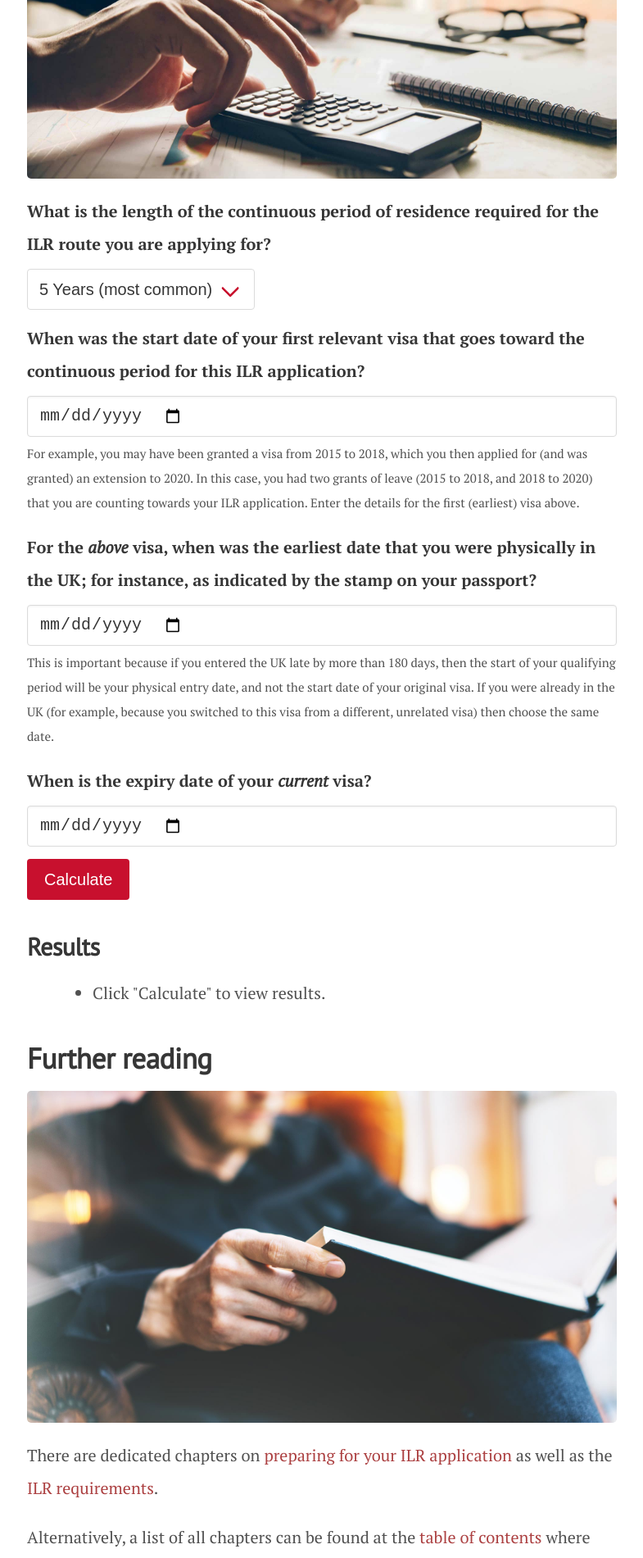
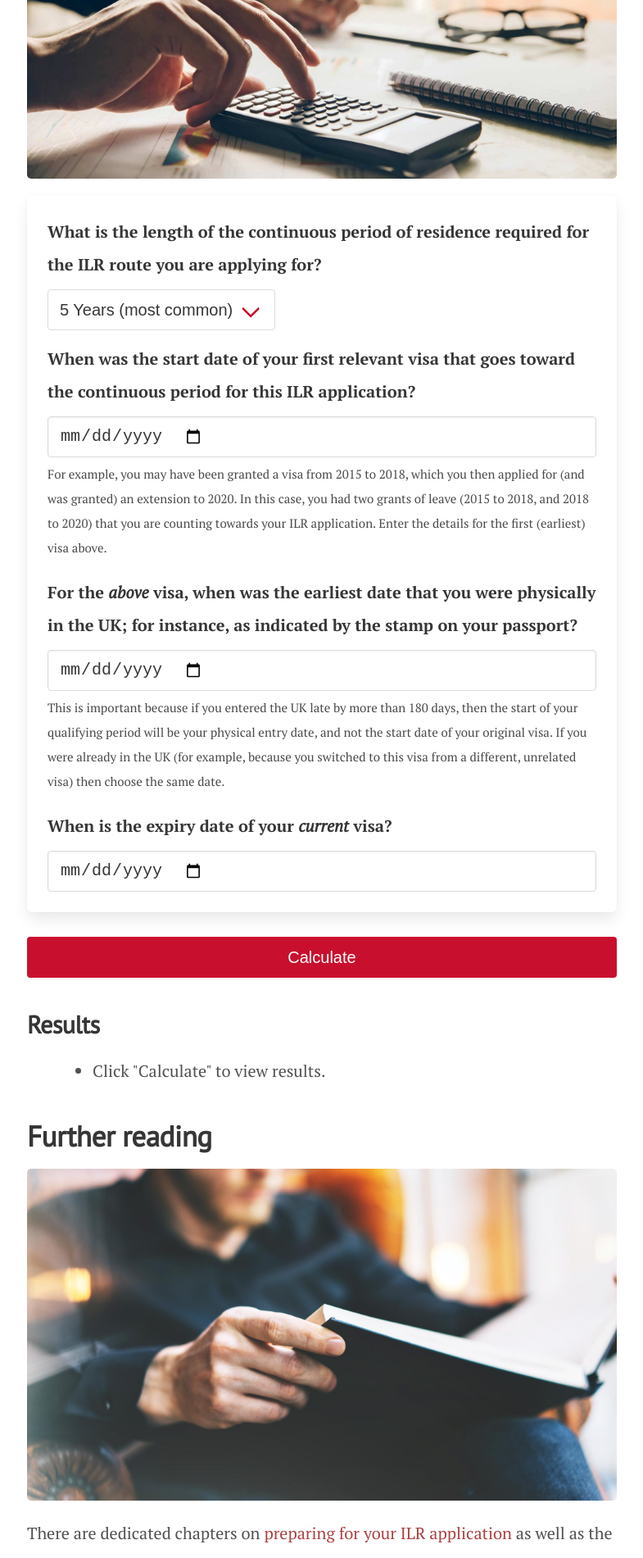
Before and after one commit to immigrationstory/uk, a Jekyll site: the page built from en-gb/tools/ilr-calculator.md, in a window 1280 px wide. Shown: the part 3490-5391 px from the top of the page at 82% size, without its empty margins (247-1032 px from the left). Built offline with Jekyll 4.4.1, drawn with Linux system fonts in a browser that asks for light colours; comment, search, counter and statistics services are not loaded.

Commit message:
Update form visual in ILR Calculator

```diff
--- a/en-gb/tools/ilr-calculator.md
+++ b/en-gb/tools/ilr-calculator.md
@@ -49,6 +49,7 @@ If a person then started on a Tier 2 (General) visa and stayed there for four ye
 ![](/assets/ilr-calculator.jpg)
 
 <form id="ilr-calculator">
+  <div class="box">
   <div class="field">
     <label class="label">What is the length of the continuous period of residence required for the ILR route you are applying for?</label>
     <div class="control">
@@ -81,7 +82,12 @@ If a person then started on a Tier 2 (General) visa and stayed there for four ye
       <input class="input" type="date" name="current-visa-end-date" required>
     </div>
   </div>
-  <button class="button is-primary">Calculate</button>
+  </div>
+  <div class="field">
+    <div class="control">
+      <button class="button is-primary is-fullwidth">Calculate</button>
+    </div>
+  </div>
 </form>
 
 ### Results
```
